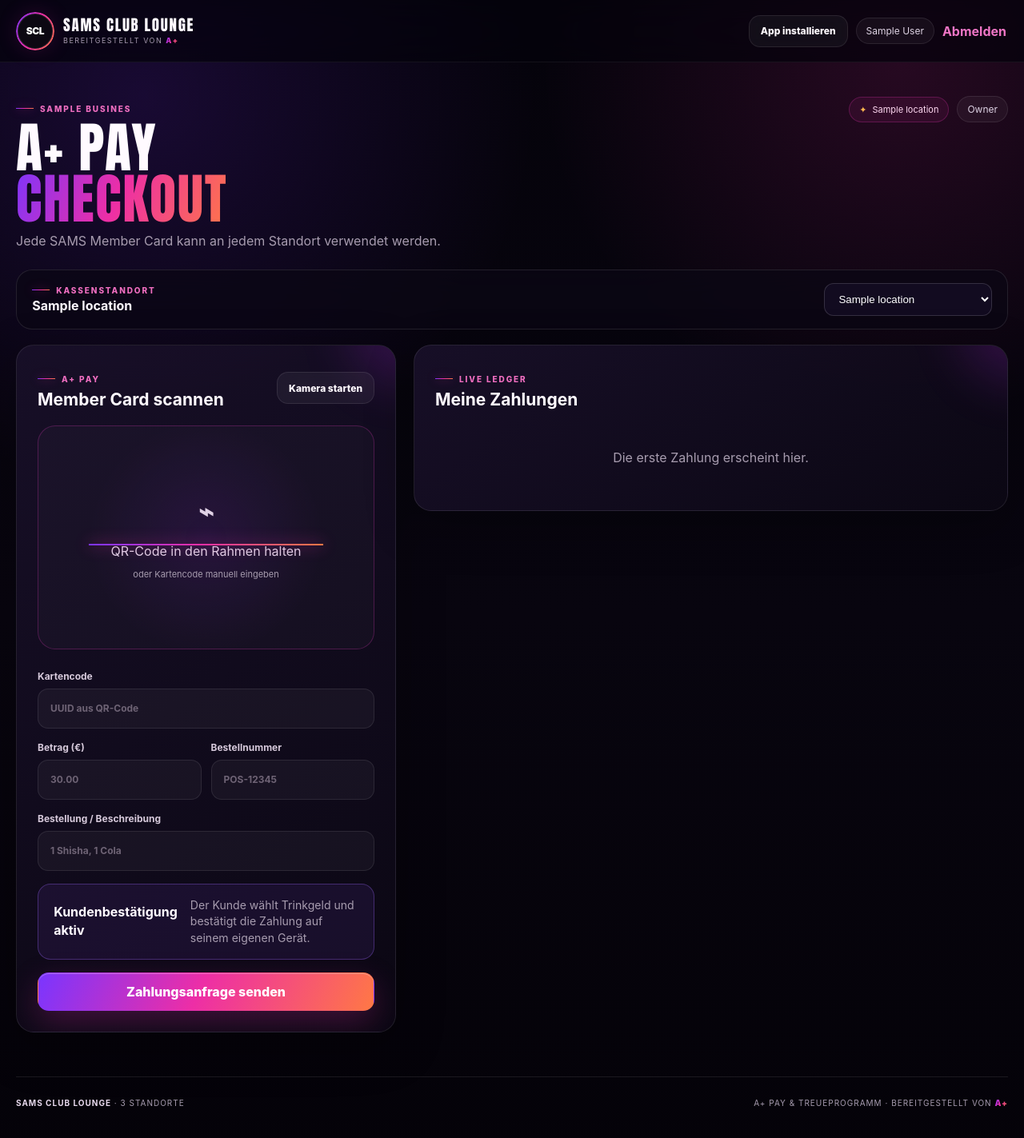
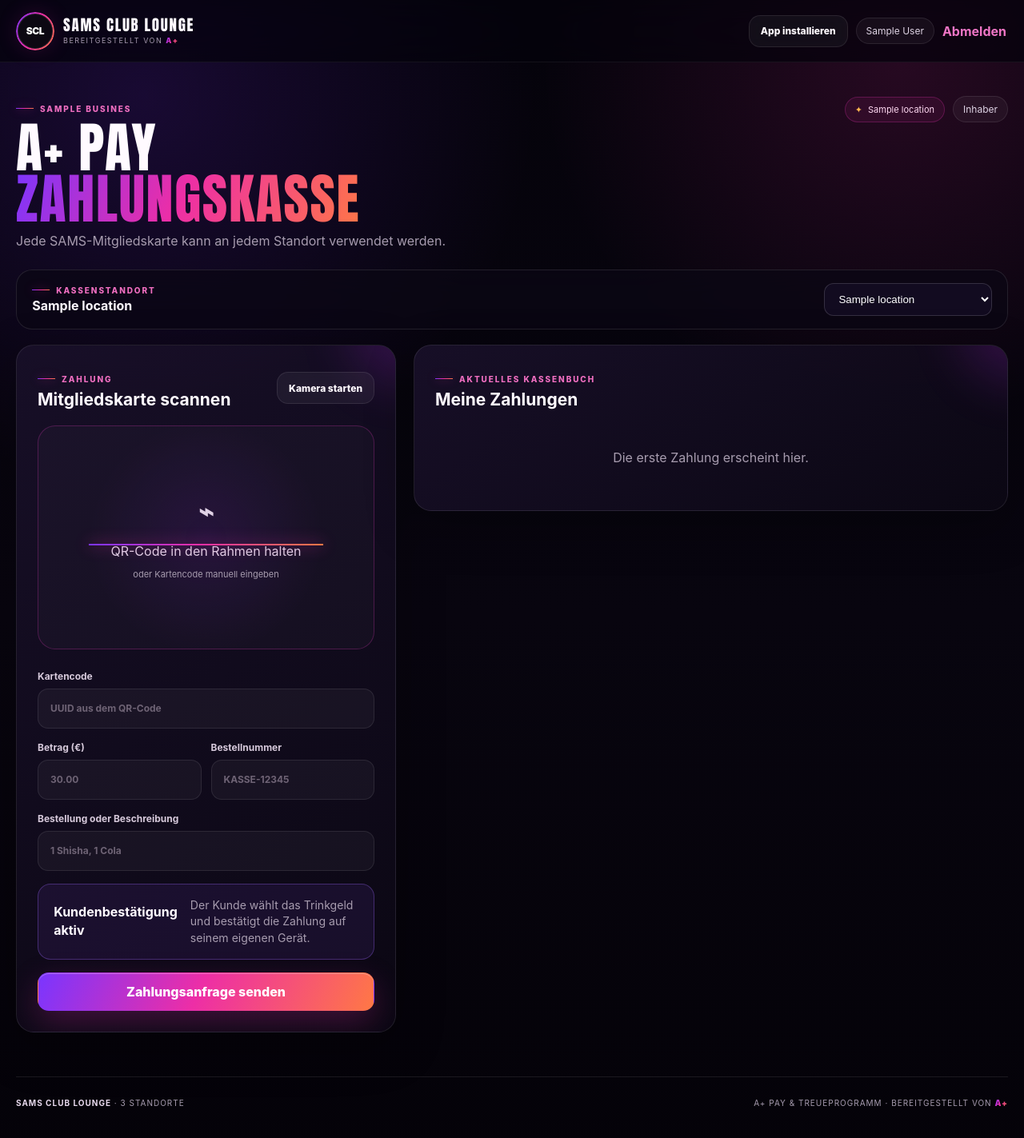
Before and after one commit to hsdarestani/apluscard, a Django app: page /staff/ in a window 1280 px wide. Shown: the top 1423 px of the page at 80% size. Run offline with Django 5.2, Linux system fonts and the light colour scheme; a user stored in the database is signed in; tables that the repository leaves empty hold one stand-in row (values such as "Sample post"); some libraries are stand-ins or nearby versions.

Commit message:
Kassenbereich vollständig eindeutschen

```diff
--- a/cards/templates/cards/staff_dashboard.html
+++ b/cards/templates/cards/staff_dashboard.html
@@ -1,33 +1,27 @@
 {% extends 'cards/base.html' %}
-{% block title %}A+ Pay Checkout · SAMS Club Lounge{% endblock %}
+{% load sams_de %}
+{% block title %}Zahlungskasse · SAMS Club Lounge{% endblock %}
 {% block content %}
 <section class="dashboard-head">
-  <div><span class="eyebrow">{{ membership.business.name }}</span><h1>A+ Pay<br><span class="gradient-text">Checkout</span></h1><p class="muted">Jede SAMS Member Card kann an jedem Standort verwendet werden.</p></div>
-  <div class="dashboard-context"><span class="vip-chip">{{ active_location.name|default:"Standort wählen" }}</span><span class="role-pill">{{ membership.get_role_display }}</span></div>
+  <div><span class="eyebrow">{{ membership.business.name }}</span><h1>A+ Pay<br><span class="gradient-text">Zahlungskasse</span></h1><p class="muted">Jede SAMS-Mitgliedskarte kann an jedem Standort verwendet werden.</p></div>
+  <div class="dashboard-context"><span class="vip-chip">{{ active_location.name|default:"Standort wählen" }}</span><span class="role-pill">{{ membership.role|sams_label }}</span></div>
 </section>
-
 <section class="location-strip">
   <div><span class="eyebrow">Kassenstandort</span><strong>{{ active_location.name|default:"Nicht gewählt" }}</strong></div>
-  <form method="post" action="{% url 'select_location' %}" class="inline-select">{% csrf_token %}
-    <input type="hidden" name="next" value="{% url 'staff_dashboard' %}">
-    <select name="location_id" onchange="this.form.submit()">
-      {% for location in locations %}<option value="{{ location.id }}" {% if location.id == active_location.id %}selected{% endif %}>{{ location.name }}</option>{% endfor %}
-    </select>
-  </form>
+  <form method="post" action="{% url 'select_location' %}" class="inline-select">{% csrf_token %}<input type="hidden" name="next" value="{% url 'staff_dashboard' %}"><select name="location_id" onchange="this.form.submit()">{% for location in locations %}<option value="{{ location.id }}" {% if location.id == active_location.id %}selected{% endif %}>{{ location.name }}</option>{% endfor %}</select></form>
 </section>
-
 <section class="staff-grid">
   <article class="panel scan-panel">
-    <div class="section-heading"><div><span class="eyebrow">A+ Pay</span><h2>Member Card scannen</h2></div><button class="button secondary small" type="button" id="start-scanner">Kamera starten</button></div>
+    <div class="section-heading"><div><span class="eyebrow">Zahlung</span><h2>Mitgliedskarte scannen</h2></div><button class="button secondary small" type="button" id="start-scanner">Kamera starten</button></div>
     <div id="reader" class="scanner-box"><div class="scanner-placeholder"><strong>⌁</strong>QR-Code in den Rahmen halten<br><span>oder Kartencode manuell eingeben</span></div></div>
     <form method="post" action="{% url 'staff_charge' %}" class="stack-form" id="charge-form">{% csrf_token %}
       <input type="hidden" name="location_id" value="{{ active_location.id }}">
-      <label>Kartencode<input id="wallet-token" type="text" name="wallet_token" placeholder="UUID aus QR-Code" required></label>
-      <div class="two-col"><label>Betrag (€)<input type="number" name="amount" min="0.01" step="0.01" inputmode="decimal" placeholder="30.00" required></label><label>Bestellnummer<input type="text" name="order_reference" placeholder="POS-12345"></label></div>
-      <label>Bestellung / Beschreibung<input type="text" name="description" placeholder="1 Shisha, 1 Cola"></label>
+      <label>Kartencode<input id="wallet-token" type="text" name="wallet_token" placeholder="UUID aus dem QR-Code" required></label>
+      <div class="two-col"><label>Betrag (€)<input type="number" name="amount" min="0.01" step="0.01" inputmode="decimal" placeholder="30.00" required></label><label>Bestellnummer<input type="text" name="order_reference" placeholder="KASSE-12345"></label></div>
+      <label>Bestellung oder Beschreibung<input type="text" name="description" placeholder="1 Shisha, 1 Cola"></label>
       {% if settings.require_customer_confirmation %}
         <input type="hidden" name="tip_percentage" value="0">
-        <div class="platform-alert"><strong>Kundenbestätigung aktiv</strong><span>Der Kunde wählt Trinkgeld und bestätigt die Zahlung auf seinem eigenen Gerät.</span></div>
+        <div class="platform-alert"><strong>Kundenbestätigung aktiv</strong><span>Der Kunde wählt das Trinkgeld und bestätigt die Zahlung auf seinem eigenen Gerät.</span></div>
         <button class="button primary full" type="submit">Zahlungsanfrage senden</button>
       {% else %}
         <fieldset class="tip-fieldset"><legend>Trinkgeld auswählen</legend><div class="tip-radio-grid">{% for tip in tip_options %}<label><input type="radio" name="tip_percentage" value="{{ tip }}" {% if forloop.first %}checked{% endif %}><span>{{ tip|floatformat:0 }}%</span></label>{% endfor %}</div></fieldset>
@@ -36,16 +30,9 @@
     </form>
   </article>
   <article class="panel">
-    <div class="section-heading"><div><span class="eyebrow">Live Ledger</span><h2>Meine Zahlungen</h2></div></div>
-    <div class="transaction-list compact">
-      {% for entry in recent_entries %}
-      <div class="transaction-row"><div class="transaction-icon {{ entry.entry_type|lower }}">−</div><div class="transaction-main"><strong>{{ entry.wallet.display_name }} · {{ entry.wallet.member_number }}</strong><span>{{ entry.location.name }} · {{ entry.get_entry_type_display }} · {{ entry.created_at|date:"H:i" }}</span><a class="bill-link" href="{% url 'bill_detail' entry.id %}">{{ entry.bill_number }} öffnen →</a></div><div class="transaction-amount negative">{{ entry.amount|floatformat:2 }} €</div></div>
-      {% empty %}<div class="empty-state">Die erste Zahlung erscheint hier.</div>{% endfor %}
-    </div>
+    <div class="section-heading"><div><span class="eyebrow">Aktuelles Kassenbuch</span><h2>Meine Zahlungen</h2></div></div>
+    <div class="transaction-list compact">{% for entry in recent_entries %}<div class="transaction-row"><div class="transaction-icon {{ entry.entry_type|lower }}">−</div><div class="transaction-main"><strong>{{ entry.wallet.display_name }} · {{ entry.wallet.member_number }}</strong><span>{{ entry.location.name }} · {{ entry.entry_type|sams_label }} · {{ entry.created_at|date:"H:i" }}</span><a class="bill-link" href="{% url 'bill_detail' entry.id %}">{{ entry.bill_number }} öffnen →</a></div><div class="transaction-amount negative">{{ entry.amount|floatformat:2 }} €</div></div>{% empty %}<div class="empty-state">Die erste Zahlung erscheint hier.</div>{% endfor %}</div>
   </article>
 </section>
 {% endblock %}
-{% block scripts %}
-<script src="https://unpkg.com/html5-qrcode@2.3.8/html5-qrcode.min.js"></script>
-<script>(function(){const b=document.getElementById('start-scanner'),i=document.getElementById('wallet-token');let s;b?.addEventListener('click',async function(){if(!window.Html5Qrcode)return alert('Scanner konnte nicht geladen werden.');b.disabled=true;s=new Html5Qrcode('reader');try{await s.start({facingMode:'environment'},{fps:10,qrbox:230},async text=>{const m=text.match(/[0-9a-f]{8}-[0-9a-f]{4}-[1-5][0-9a-f]{3}-[89ab][0-9a-f]{3}-[0-9a-f]{12}/i);i.value=m?m[0]:text.trim();await s.stop();b.disabled=false;i.focus();});}catch(e){b.disabled=false;alert('Kamera konnte nicht gestartet werden.');}});})();</script>
-{% endblock %}
+{% block scripts %}<script src="https://unpkg.com/html5-qrcode@2.3.8/html5-qrcode.min.js"></script><script>(function(){const b=document.getElementById('start-scanner'),i=document.getElementById('wallet-token');let s;b?.addEventListener('click',async function(){if(!window.Html5Qrcode)return alert('Scanner konnte nicht geladen werden.');b.disabled=true;s=new Html5Qrcode('reader');try{await s.start({facingMode:'environment'},{fps:10,qrbox:230},async text=>{const m=text.match(/[0-9a-f]{8}-[0-9a-f]{4}-[1-5][0-9a-f]{3}-[89ab][0-9a-f]{3}-[0-9a-f]{12}/i);i.value=m?m[0]:text.trim();await s.stop();b.disabled=false;i.focus();});}catch(e){b.disabled=false;alert('Kamera konnte nicht gestartet werden.');}});})();</script>{% endblock %}
```
